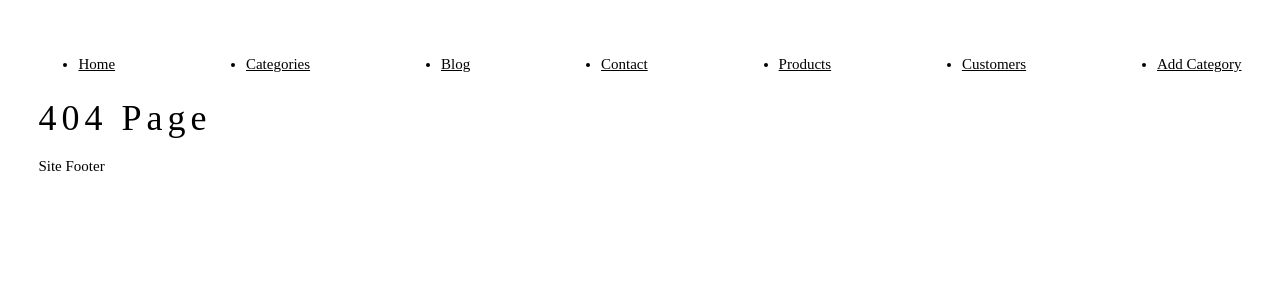
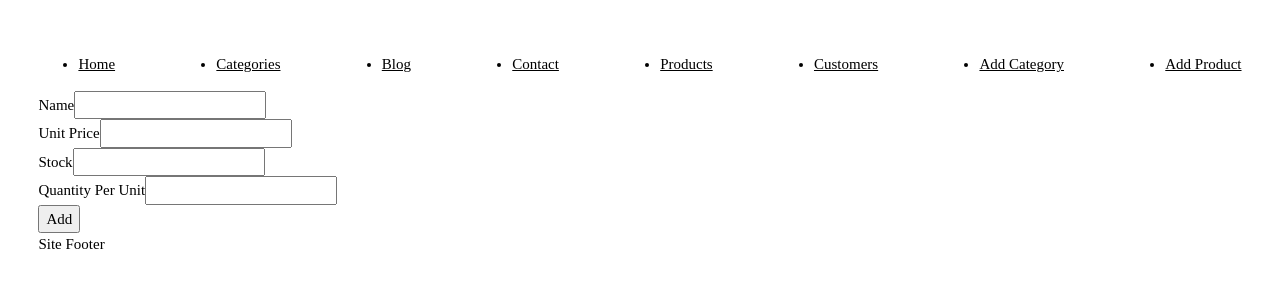
Before and after one commit to yakintech/tatil-budur-react-tutorial, a React (Create React App) app: page /addproduct in a window 1280 px wide. Before the commit this address had no page. Shown: the top 300 px of the page. Built offline with nearby package versions, Linux system fonts and the light colour scheme.

Commit message:
react hook form

```diff
--- a/package.json
+++ b/package.json
@@ -13,6 +13,7 @@
     "axios": "^1.5.1",
     "react": "^18.2.0",
     "react-dom": "^18.2.0",
+    "react-hook-form": "^7.47.0",
     "react-router-dom": "^6.17.0",
     "react-scripts": "5.0.1",
     "typescript": "^4.9.5",
--- a/src/App.tsx
+++ b/src/App.tsx
@@ -11,6 +11,7 @@ import CategoryPage from "./apiOperations/CategoryPage"
 import CustomersPage from "./apiOperations/CustomersPage"
 import CustomerDetailPage from "./apiOperations/CustomerDetailPage"
 import AddCategory from "./apiOperations/AddCategory"
+import AddProductForm from "./form/AddProductForm"
 
 function App() {
 
@@ -27,6 +28,7 @@ function App() {
         <li><Link to='/products'>Products</Link></li>
         <li><Link to='/customers'>Customers</Link></li>
         <li><Link to='/addcategory'>Add Category</Link></li>
+        <li><Link to='/addproduct'>Add Product</Link></li>
 
         {/* <li><a href="/products">Products - 2</a></li>
         <li><a href="/effectsample">Effect Sample</a></li> */}
@@ -46,6 +48,8 @@ function App() {
         <Route path="/customers" element={<CustomersPage/>} />
         <Route path="/customers/:id" element={<CustomerDetailPage/>} />
         <Route path="/addcategory" element={<AddCategory/>} />
+        <Route path="/addproduct" element={<AddProductForm/>} />
+
 
         {/* :id url içerisindeki parametreyi temsil eder */}
         <Route path="/products/:id" element={<ProductDetailPage/>} />
--- /dev/null
+++ b/src/form/AddProductForm.tsx
@@ -0,0 +1,59 @@
+import axios from 'axios'
+import React from 'react'
+import { SubmitHandler, useForm } from 'react-hook-form'
+
+type Inputs = {
+    name: string
+    unitPrice: number
+    unitsInStock: number
+    quantityPerUnit: string
+}
+
+
+
+function AddProductForm() {
+
+
+    //register ile inputları eşleştireceğim
+    const { register, handleSubmit } = useForm<Inputs>()
+
+    const addProduct: SubmitHandler<Inputs> = (data : Inputs) => {
+
+        console.log(data);
+
+        // axios.post('https://northwind.vercel.app/api/products', data)
+        //     .then(res => {
+        //         console.log(res);
+        //         alert('Success!')
+        //     })
+
+    }
+
+    return (<>
+        <div>
+            <form onSubmit={handleSubmit(addProduct)}>
+                <div>
+                    <label htmlFor="">Name</label>
+                    <input type='text' {...register("name")} />
+                </div>
+                <div>
+                    <label htmlFor="">Unit Price</label>
+                    <input {...register('unitPrice')} />
+                </div>
+                <div>
+                    <label htmlFor="">Stock</label>
+                    <input type='text' {...register('unitsInStock')} />
+                </div>
+                <div>
+                    <label htmlFor="">Quantity Per Unit</label>
+                    <input type='text' {...register("quantityPerUnit")} />
+                </div>
+                <div>
+                    <button type='submit'>Add</button>
+                </div>
+            </form>
+        </div>
+    </>)
+}
+
+export default AddProductForm
```
Also changed, not shown: 1 other file (tests, documents, lock files or other folders).
